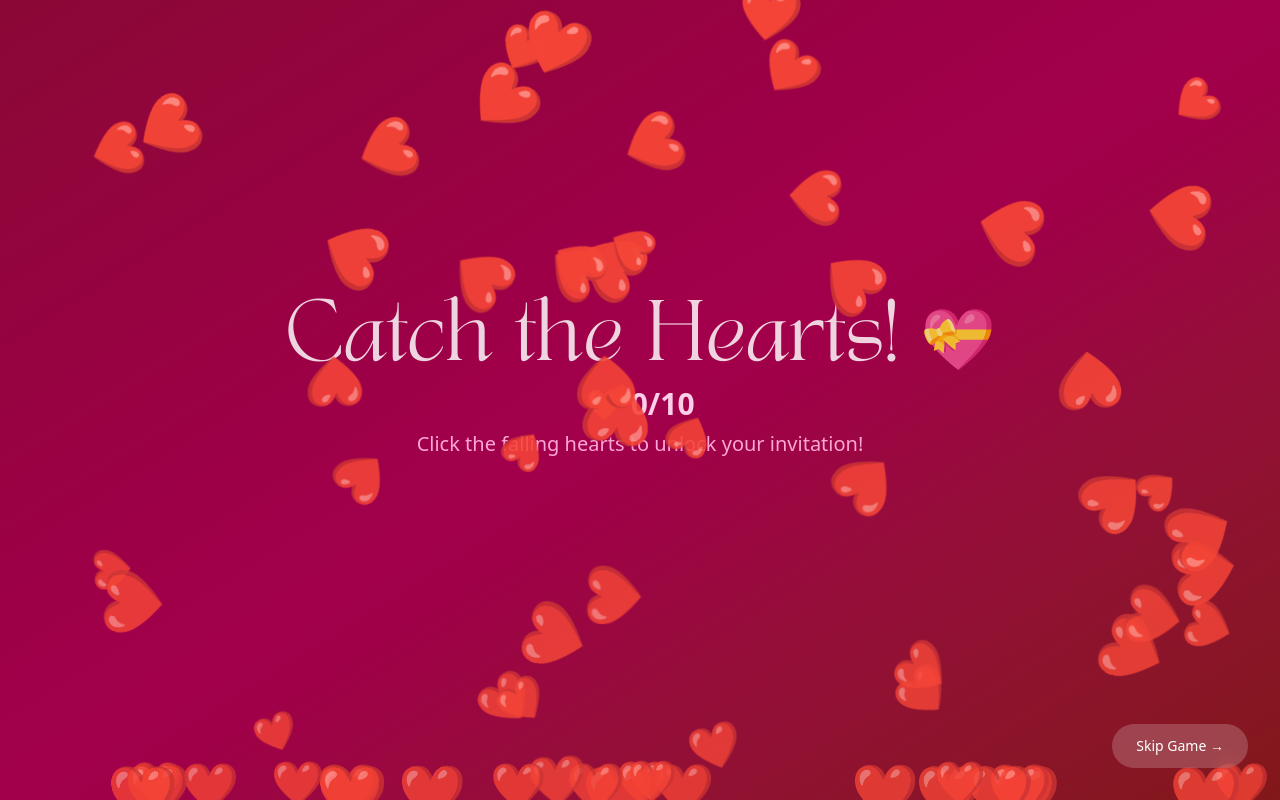
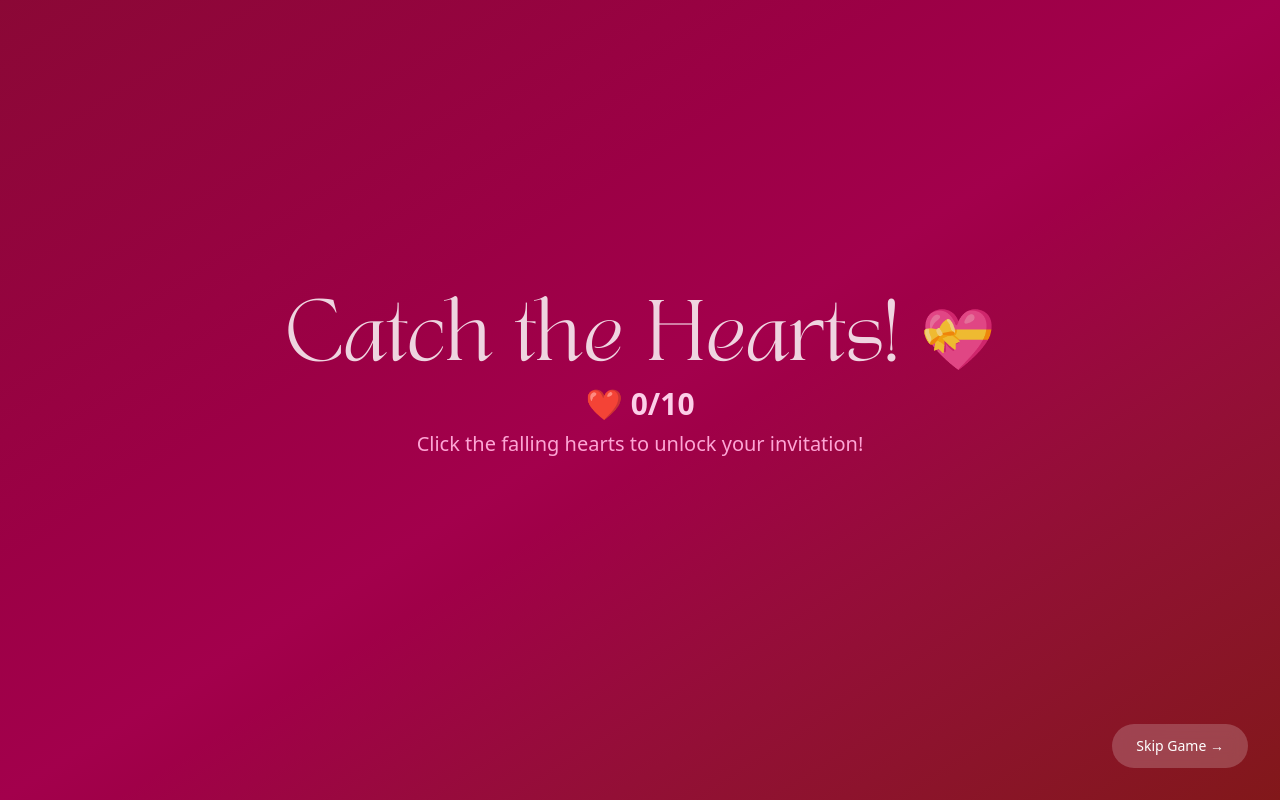
Before and after one commit to Taisho0/Valentines, a React (Vite) app in the folder valentines-invitation/: page / in a window 1280 px wide. Shown: the top 800 px of the page. Built offline with nearby package versions, Linux system fonts and the light colour scheme.

Commit message:
chagne interval

```diff
--- a/valentines-invitation/src/Pages/Invitation.jsx
+++ b/valentines-invitation/src/Pages/Invitation.jsx
@@ -71,7 +71,7 @@ const Invitation = () => {
                     });
                 }
                 setFallingHearts(prev => [...prev, ...newHearts]);
-            }, 80); // MUCH faster: new heart every 80ms (was 100ms)
+            }, 100); // MUCH faster: new heart every 80ms (was 100ms)
 
             return () => clearInterval(interval);
         }
```
